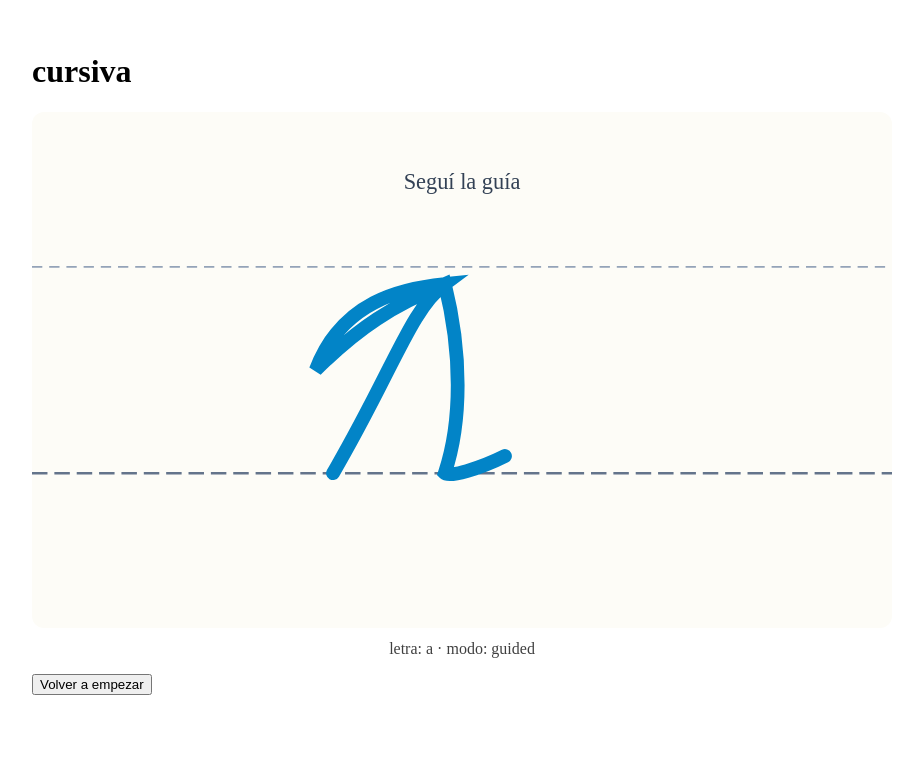
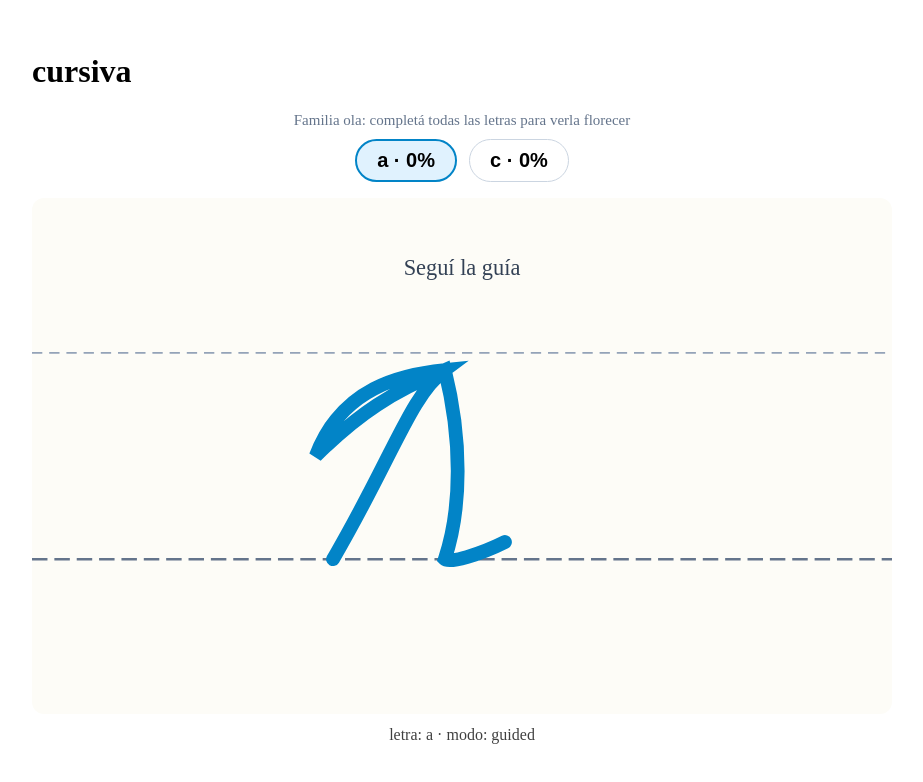
Before and after one commit to becodeb/cursiva, a React (Vite) app in the folder client/: page / in a window 1280 px wide. Shown: the top 782 px of the page, without its empty margins (178-1101 px from the left). Built offline with nearby package versions, Linux system fonts and the light colour scheme.

Commit message:
feat(screen): add main screen with letter picker, live progress, and family bloom

```diff
--- a/client/src/App.tsx
+++ b/client/src/App.tsx
@@ -1,34 +1,10 @@
-/** App shell. U6 wires the mode loop: guided demo → rail → handoff to free trace → feedback. U7 replaces this wiring with MainScreen (picker + progress). */
+/** App shell. U7 replaces the U6 mode-loop wiring with the book-style home screen (T6.2): picker + live per-letter progress + family bloom. */
 import { useState } from 'react'
-import FreeTrace from './modes/freeTrace'
-import GuidedTrace from './modes/guidedTrace'
-import { getLetterConfig } from './letters/registry'
+import MainScreen from './screen/MainScreen'
+import { LocalProgressStore } from './progress/LocalProgressStore'
 
 export default function App() {
-  const [mode, setMode] = useState<'guided' | 'free'>('guided')
-  const [letterId, setLetterId] = useState('a')
-  const letter = getLetterConfig(letterId)
-
-  return (
-    <main style={{ maxWidth: 860, margin: '0 auto', padding: '24px 16px' }}>
-      <h1>cursiva</h1>
-      {mode === 'guided' ? (
-        <GuidedTrace letter={letter} onComplete={() => setMode('free')} />
-      ) : (
-        <FreeTrace letter={letter} />
-      )}
-      <p style={{ textAlign: 'center', marginTop: 12, opacity: 0.75 }}>
-        letra: {letter.character} · modo: {mode}
-      </p>
-      <button
-        type="button"
-        onClick={() => {
-          setMode('guided')
-          setLetterId(letterId === 'a' ? 'c' : 'a')
-        }}
-      >
-        Volver a empezar
-      </button>
-    </main>
-  )
+  // One store per app: reads localStorage once, monotonic best-of on writes.
+  const [store] = useState(() => new LocalProgressStore())
+  return <MainScreen store={store} />
 }
--- a/client/src/modes/freeTrace.tsx
+++ b/client/src/modes/freeTrace.tsx
@@ -43,13 +43,21 @@ export function evaluateTrace(points: Point[], letter: LetterConfig, pointerType
   }
 }
 
-export default function FreeTrace({ letter }: { letter: LetterConfig }) {
+export default function FreeTrace({
+  letter,
+  onEvaluate,
+}: {
+  letter: LetterConfig
+  /** Release hook for the main screen: persists approval progress (T6.2). */
+  onEvaluate?: (result: EvaluationResult) => void
+}) {
   const [result, setResult] = useState<EvaluationResult | null>(null)
 
   const onRelease = (points: Point[], pointerType: string): void => {
     const r = evaluateTrace(points, letter, pointerType)
     setResult(r) // feedback appears exactly once per release
     if (r.approved) playApprovalTone() // approval tone ONLY on approval
+    onEvaluate?.(r)
   }
 
   return (
--- /dev/null
+++ b/client/src/screen/Bloom.tsx
@@ -0,0 +1,66 @@
+// Family bloom (main-screen "Family Bloom", T6.2): a dormant bud that flowers
+// when EVERY `ola` family letter reaches stored progress 100 — state derives
+// from stored progress on load (bloom survives reload) and re-derives on
+// change. The bloomed flower replays its petals on click (interactive, spec).
+import { useState } from 'react'
+import { motion } from 'framer-motion'
+
+/** Petal angles around the flower center, degrees. */
+const PETALS = [0, 60, 120, 180, 240, 300]
+
+export interface BloomProps {
+  /** Derived: every family letter at stored progress 100. */
+  bloomed: boolean
+  /** Family label for the status copy. */
+  family?: string
+}
+
+export default function Bloom({ bloomed, family = 'ola' }: BloomProps) {
+  const [replay, setReplay] = useState(0)
+  if (!bloomed) {
+    return (
+      <p role="status" style={{ textAlign: 'center', color: '#64748b', margin: '4px 0 0', fontSize: 15 }}>
+        Familia {family}: completá todas las letras para verla florecer
+      </p>
+    )
+  }
+  return (
+    <motion.button
+      type="button"
+      key={replay} // remount restarts the petal stagger (interactive replay)
+      onClick={() => setReplay((n) => n + 1)}
+      aria-label={`Familia ${family} completa — tocar para volver a florecer`}
+      initial={{ scale: 0.3, opacity: 0 }}
+      animate={{ scale: 1, opacity: 1 }}
+      transition={{ type: 'spring', stiffness: 140, damping: 12 }}
+      style={{ border: 'none', background: 'none', cursor: 'pointer', display: 'block', margin: '6px auto 0', padding: 8 }}
+    >
+      <svg width={100} height={100} viewBox="-60 -60 120 120" role="img" aria-label={`Flor de la familia ${family}`}>
+        {PETALS.map((deg, i) => (
+          <g key={deg} transform={`rotate(${deg})`}>
+            <motion.ellipse
+              cy={-30}
+              rx={21}
+              ry={38}
+              fill="#fbbf24"
+              stroke="#d97706"
+              strokeWidth={2}
+              initial={{ opacity: 0, scale: 0 }}
+              animate={{ opacity: 1, scale: 1 }}
+              transition={{ delay: 0.15 + i * 0.08, duration: 0.35, ease: 'easeOut' }}
+              style={{ transformBox: 'fill-box', transformOrigin: 'center' }}
+            />
+          </g>
+        ))}
+        <motion.circle
+          r={13}
+          fill="#b45309"
+          initial={{ opacity: 0 }}
+          animate={{ opacity: 1 }}
+          transition={{ delay: 0.15 + PETALS.length * 0.08 }}
+        />
+      </svg>
+      <span style={{ display: 'block', color: '#b45309', fontWeight: 700 }}>¡La familia {family} floreció!</span>
+    </motion.button>
+  )
+}
--- /dev/null
+++ b/client/src/screen/MainScreen.tsx
@@ -0,0 +1,80 @@
+// Main screen (main-screen spec, T6.2): thin book-style home — the letter
+// picker lists every registry letter with its stored percentage (from the
+// injected ProgressStore), a selection launches that letter's guided → free
+// flow, and the Bloom flowers when every `ola` family letter reaches 100.
+// Progress refreshes after each approval; the store's monotonic best-of keeps
+// mastery stable once reached (lower scores never regress the display).
+import { useMemo, useState } from 'react'
+import GuidedTrace from '../modes/guidedTrace'
+import FreeTrace from '../modes/freeTrace'
+import Bloom from './Bloom'
+import { LETTER_REGISTRY } from '../letters/registry'
+import type { EvaluationResult } from '../letters/types'
+import type { ProgressStore } from '../progress/ProgressStore'
+
+export interface MainScreenProps {
+  store: ProgressStore
+}
+
+export default function MainScreen({ store }: MainScreenProps) {
+  const letters = useMemo(() => Object.entries(LETTER_REGISTRY), [])
+  const [selected, setSelected] = useState<string>(letters[0][0])
+  const [mode, setMode] = useState<'guided' | 'free'>('guided')
+  const [progress, setProgress] = useState<Record<string, number>>(() =>
+    Object.fromEntries(letters.map(([key]) => [key, store.getProgress(key)])),
+  )
+
+  const letter = LETTER_REGISTRY[selected]
+  // Bloom derives from stored progress on load AND re-derives on every change.
+  const bloomed = letters
+    .filter(([, cfg]) => cfg.family === 'ola')
+    .every(([key]) => (progress[key] ?? 0) >= 100)
+
+  const start = (key: string): void => {
+    setSelected(key)
+    setMode('guided') // selection relaunches the guided → free flow
+  }
+
+  const onEvaluate = (key: string, r: EvaluationResult): void => {
+    if (!r.approved) return // only approval persists progress (design)
+    store.setProgress(key, r.score)
+    setProgress((prev) => ({ ...prev, [key]: store.getProgress(key) }))
+  }
+
+  return (
+    <main style={{ maxWidth: 860, margin: '0 auto', padding: '24px 16px' }}>
+      <h1>cursiva</h1>
+      <Bloom bloomed={bloomed} />
+      <nav aria-label="Letras" style={{ display: 'flex', gap: 12, justifyContent: 'center', margin: '10px 0 16px' }}>
+        {letters.map(([key, cfg]) => (
+          <button
+            key={key}
+            type="button"
+            onClick={() => start(key)}
+            aria-pressed={selected === key}
+            aria-label={`Letra ${cfg.character}: ${progress[key]}%`}
+            style={{
+              padding: '8px 20px',
+              borderRadius: 999,
+              border: selected === key ? '2px solid #0284c7' : '1px solid #cbd5e1',
+              background: selected === key ? '#e0f2fe' : '#fff',
+              fontWeight: 700,
+              fontSize: 20,
+              cursor: 'pointer',
+            }}
+          >
+            {cfg.character} · {progress[key]}%
+          </button>
+        ))}
+      </nav>
+      {mode === 'guided' ? (
+        <GuidedTrace key={selected} letter={letter} onComplete={() => setMode('free')} />
+      ) : (
+        <FreeTrace key={selected} letter={letter} onEvaluate={(r) => onEvaluate(selected, r)} />
+      )}
+      <p style={{ textAlign: 'center', marginTop: 12, opacity: 0.75 }}>
+        letra: {letter.character} · modo: {mode}
+      </p>
+    </main>
+  )
+}
```
